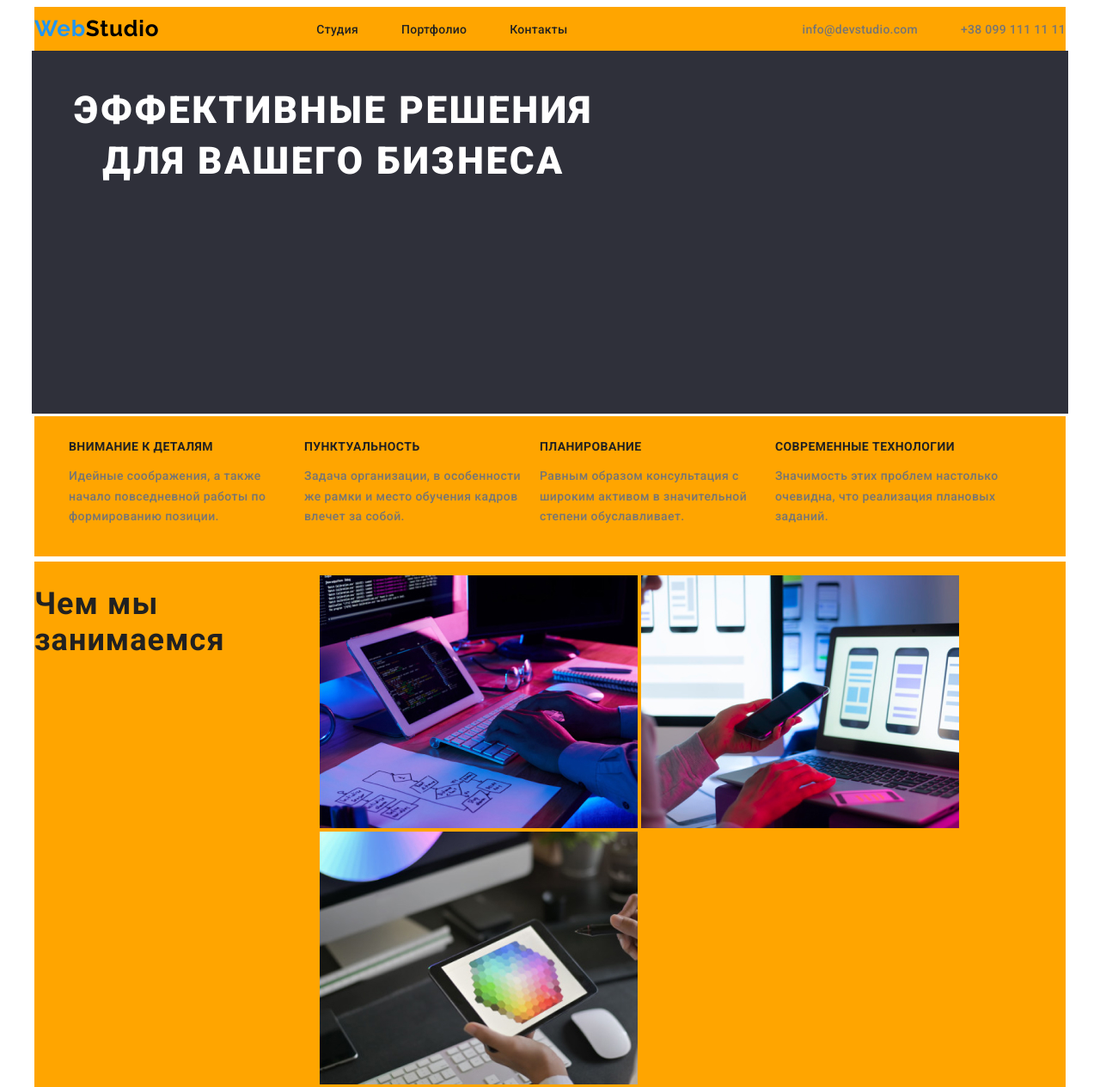
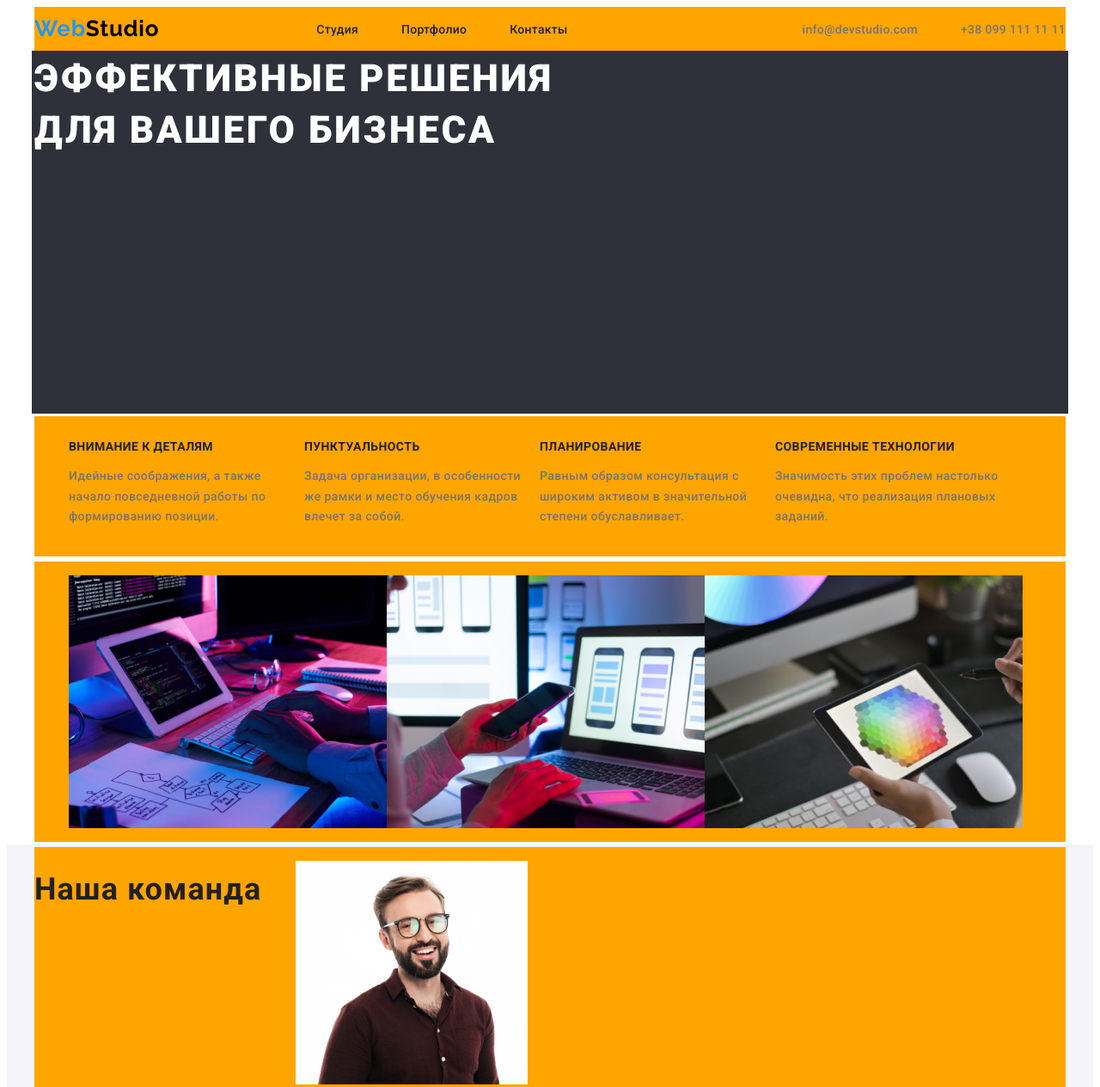
Before and after one commit to Oleksii-Senchenko/goit-markup-hw-03, a plain HTML site: page index.html in a window 1280 px wide. Shown: the top 1264 px of the page at 86% size. Drawn offline with Linux system fonts and the light colour scheme; a web font is replaced by a local one.

Commit message:
temp result

```diff
--- a/css/styles.css
+++ b/css/styles.css
@@ -92,10 +92,10 @@ section{padding: 3px;}
     font-size: 44px;
     line-height: 1.36;
     letter-spacing: 0.06em;
-    text-align: center;
     text-transform: uppercase;
     color: #FFFFFF;
     min-width:  696px;
+    margin: 0 auto;
 }
 
 .banner_button {
@@ -184,8 +184,8 @@ section{padding: 3px;}
 .flex-business-img{
     display: flex;
     display: inline-block;
+    display: inline-flex;
 }
-
 
 
 /* Наша команда */
@@ -226,7 +226,9 @@ section{padding: 3px;}
     padding-top: 94px;
     padding-bottom: 94px;
 }
-
+.footer-body{
+    display: flex;
+}
 .address {
     font-style: normal;
     font-size: 14px;
--- a/index.html
+++ b/index.html
@@ -99,8 +99,8 @@
                             </section>
                         <section class="business_section">
                             <div class="container">
-                                <h2 class="business_h2">Чем мы занимаемся</h2>
-                                    <ul>
+                                <!-- <h2 class="business_h2 ">Чем мы занимаемся</h2> -->
+                                    <ul class="flex-business-img">
                                         <li class="flex-business-img">
                                             <img class="business_img" src="./images/bussy1.jpg"  width="370" alt="Фото с процессом кодинга. Разрабатываем">
                                         </li>
@@ -145,7 +145,7 @@
 
                     <footer class="footer">
                         <div class="container">
-
+                            <div class="footer-body">
                             <a class="main_logo_web link" href="index.html">
                                 Web
                                 <span class="footer-logo">
@@ -170,6 +170,7 @@
                                     </a>
                                 </li>
                             </ul>
+                            </div>
                         </div>
                     </footer>
 
```
